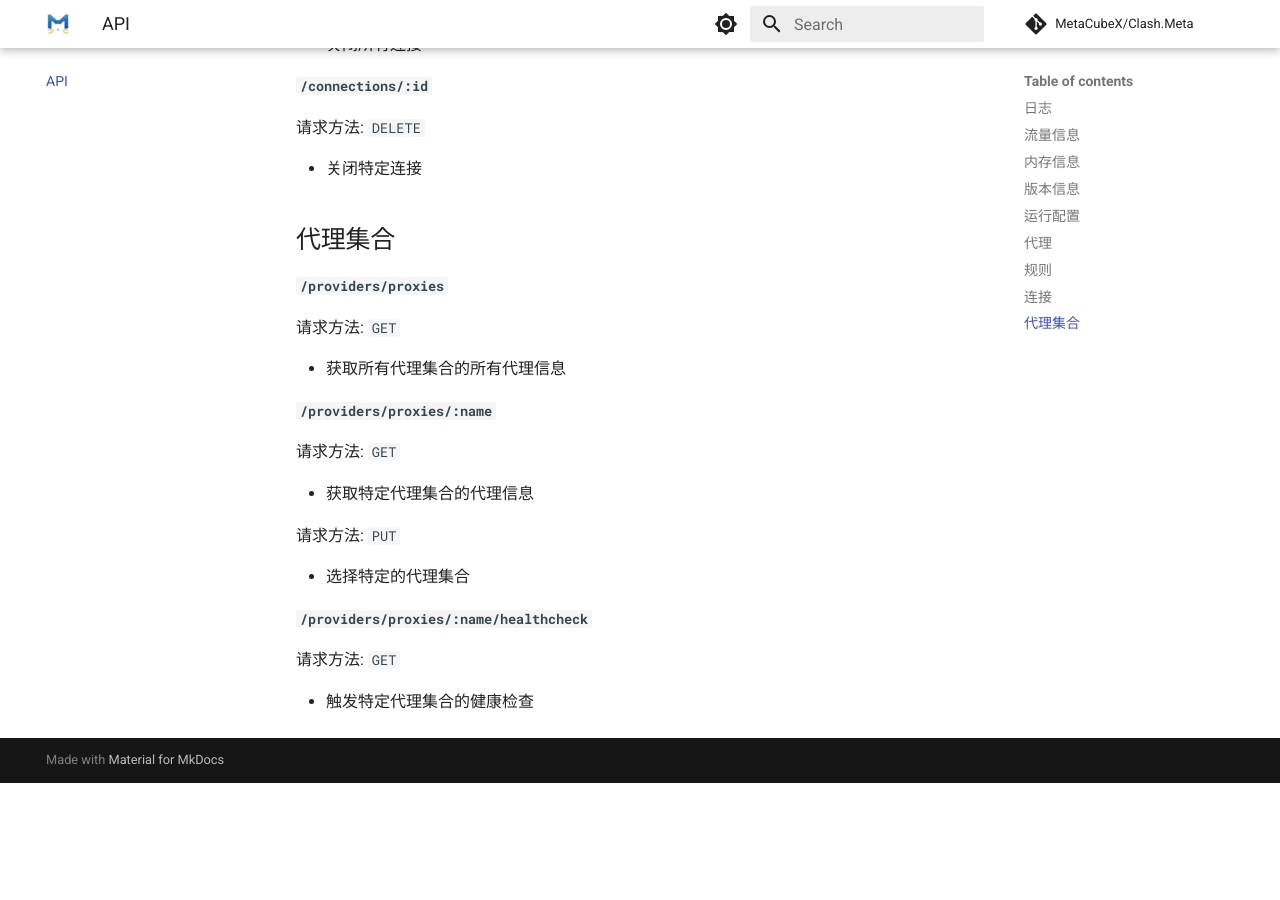
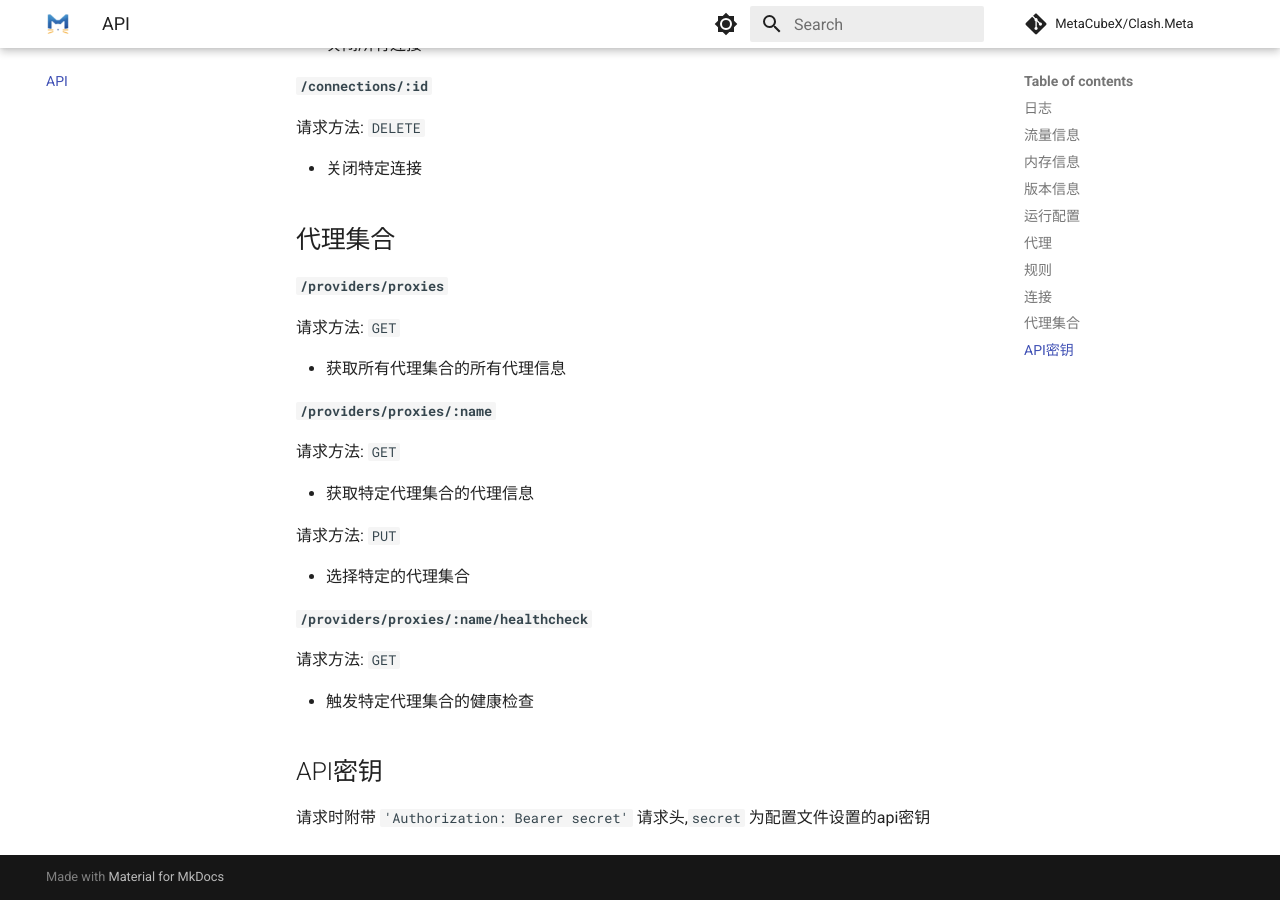
Before and after one commit to MetaCubeX/Meta-Docs, an MkDocs documentation site: the page built from docs/api/index.md, in a window 1280 px wide and 900 px high, scrolled down 2312 px. Built offline with MkDocs 1.6.1 and Material for MkDocs 9.7.7, drawn with Linux system fonts in a browser that asks for light colours; comment, search, counter and statistics services are not loaded; before the commit the page ends 3095 px from its top, so only the background shows below that.

Commit message:
update api

```diff
--- a/docs/api/index.md
+++ b/docs/api/index.md
@@ -122,3 +122,7 @@
 请求方法:  `GET`
 
 * 触发特定代理集合的健康检查
+
+## API密钥
+
+请求时附带  `'Authorization: Bearer secret'`  请求头,`secret` 为配置文件设置的api密钥
```
